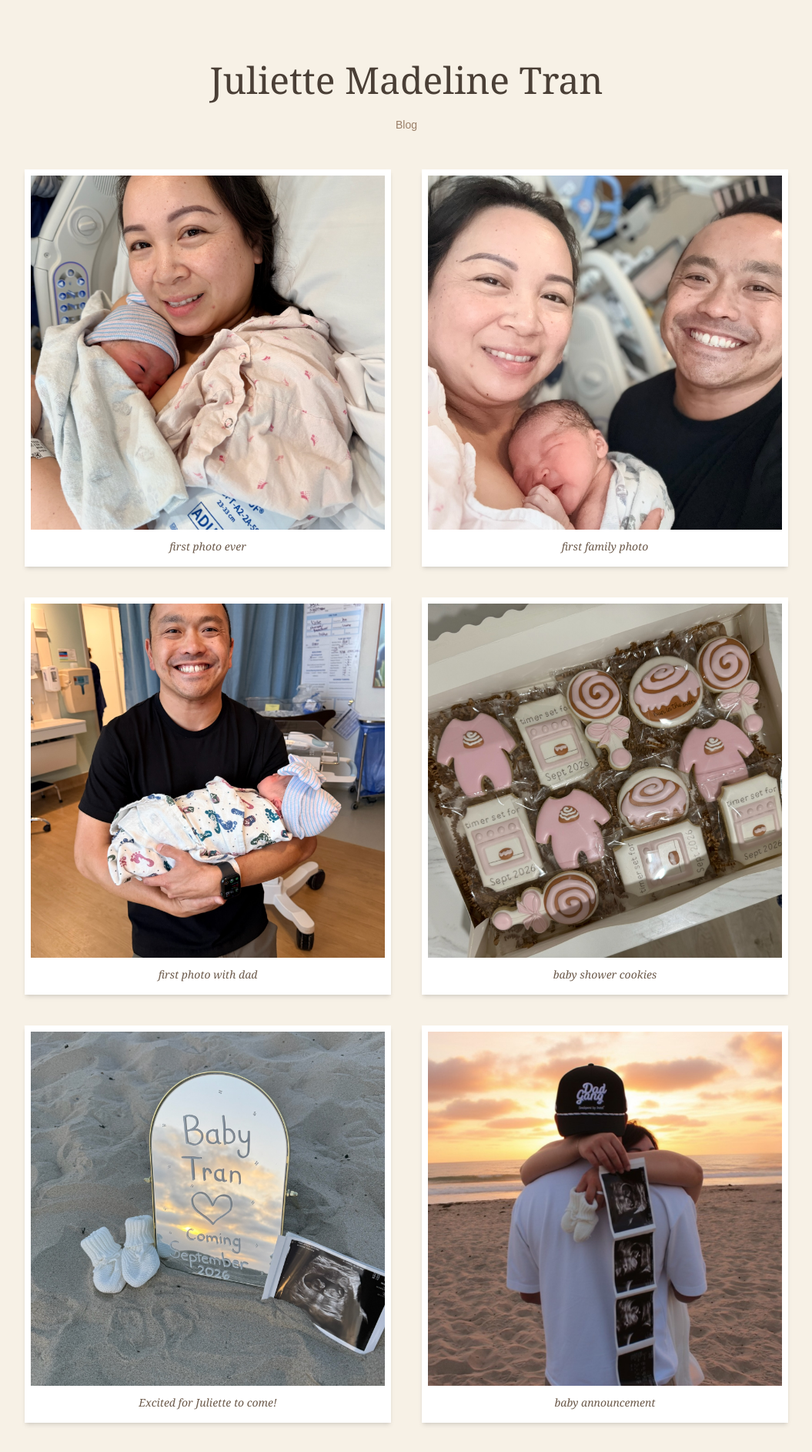
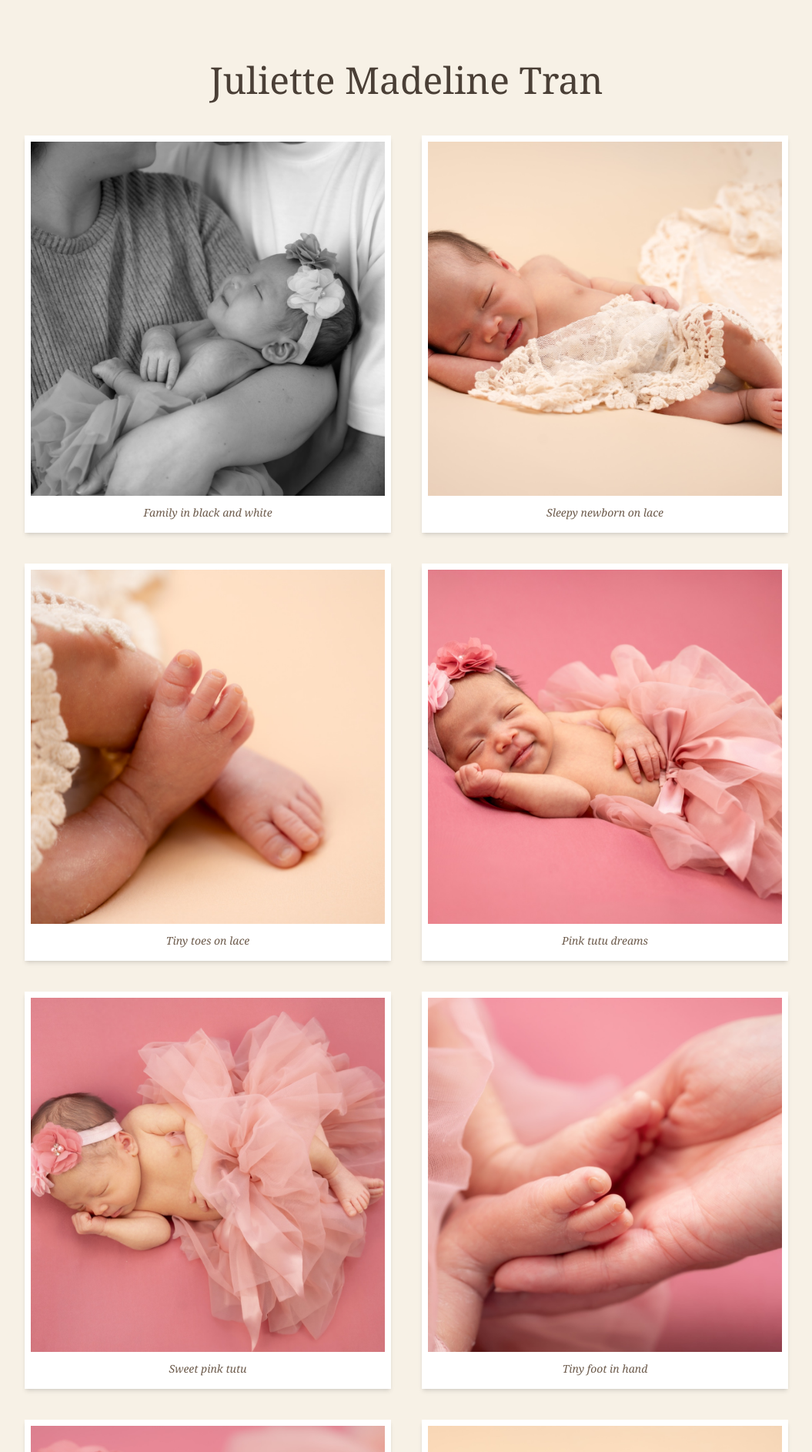
Before and after one commit to matthewhaotran/juliettetran, a Next.js app: page / in a window 1280 px wide. Shown: the top 1886 px of the page at 77% size, without its empty margins (112-1167 px from the left). Built offline with nearby package versions, Linux system fonts and the light colour scheme.

Commit message:
Remove blog link and put newest photos first
Drop the Blog link from the home page. Show the new photo batch above
the earlier photos.

```diff
--- a/app/page.tsx
+++ b/app/page.tsx
@@ -1,16 +1,8 @@
 import Image from "next/image";
-import Link from "next/link";
 
 export default function Home() {
+  // Newest photos go at the top of this list.
   const photos = [
-    { src: "/newborn_mom_cuddle.jpeg", caption: "first photo ever" },
-    { src: "/newborn_family_selfie.jpeg", caption: "first family photo" },
-    { src: "/newborn_dad_holding.jpeg", caption: "first photo with dad" },
-    { src: "/announcement_cookies.jpeg", caption: "baby shower cookies" },
-    { src: "/beach_announcement.jpeg", caption: "Excited for Juliette to come!" },
-    { src: "/beach_announcement_dad_gang.jpeg", caption: "baby announcement" },
-    { src: "/ultrasound.jpeg", caption: "first ultrasound family photo" },
-    { src: "/first_ultrasound.jpeg", caption: "first ultrasound" },
     { src: "/photos/pro-01.jpg", caption: "Family in black and white" },
     { src: "/photos/pro-02.jpg", caption: "Sleepy newborn on lace" },
     { src: "/photos/pro-03.jpg", caption: "Tiny toes on lace" },
@@ -52,20 +44,23 @@ export default function Home() {
     { src: "/photos/pro-39.jpg", caption: "Footprint swaddle" },
     { src: "/photos/pro-40.jpg", caption: "Birth announcement sign" },
     { src: "/photos/pro-41.jpg", caption: "Timeless black and white" },
+    { src: "/newborn_mom_cuddle.jpeg", caption: "first photo ever" },
+    { src: "/newborn_family_selfie.jpeg", caption: "first family photo" },
+    { src: "/newborn_dad_holding.jpeg", caption: "first photo with dad" },
+    { src: "/announcement_cookies.jpeg", caption: "baby shower cookies" },
+    { src: "/beach_announcement.jpeg", caption: "Excited for Juliette to come!" },
+    { src: "/beach_announcement_dad_gang.jpeg", caption: "baby announcement" },
+    { src: "/ultrasound.jpeg", caption: "first ultrasound family photo" },
+    { src: "/first_ultrasound.jpeg", caption: "first ultrasound" },
   ];
 
   return (
     <div className="min-h-screen bg-[#f7f1e6] text-[#4a3f36]">
       <main className="max-w-5xl mx-auto px-4 py-12 sm:py-20">
         <header className="text-center mb-12">
-          <h1 className="font-serif text-4xl sm:text-5xl mb-6">
+          <h1 className="font-serif text-4xl sm:text-5xl">
             Juliette Madeline Tran
           </h1>
-          <nav className="text-sm">
-            <Link href="/blog" className="text-[#9a7f68] hover:underline">
-              Blog
-            </Link>
-          </nav>
         </header>
 
         <div className="grid grid-cols-1 sm:grid-cols-2 gap-10 sm:gap-10">
```
